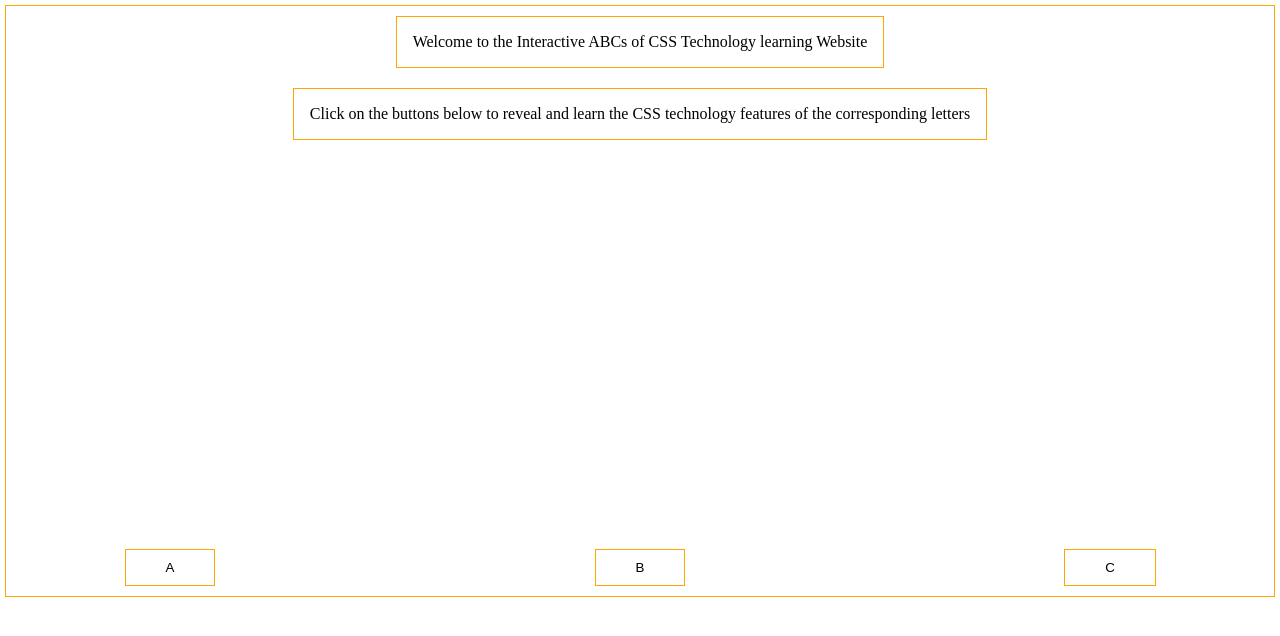
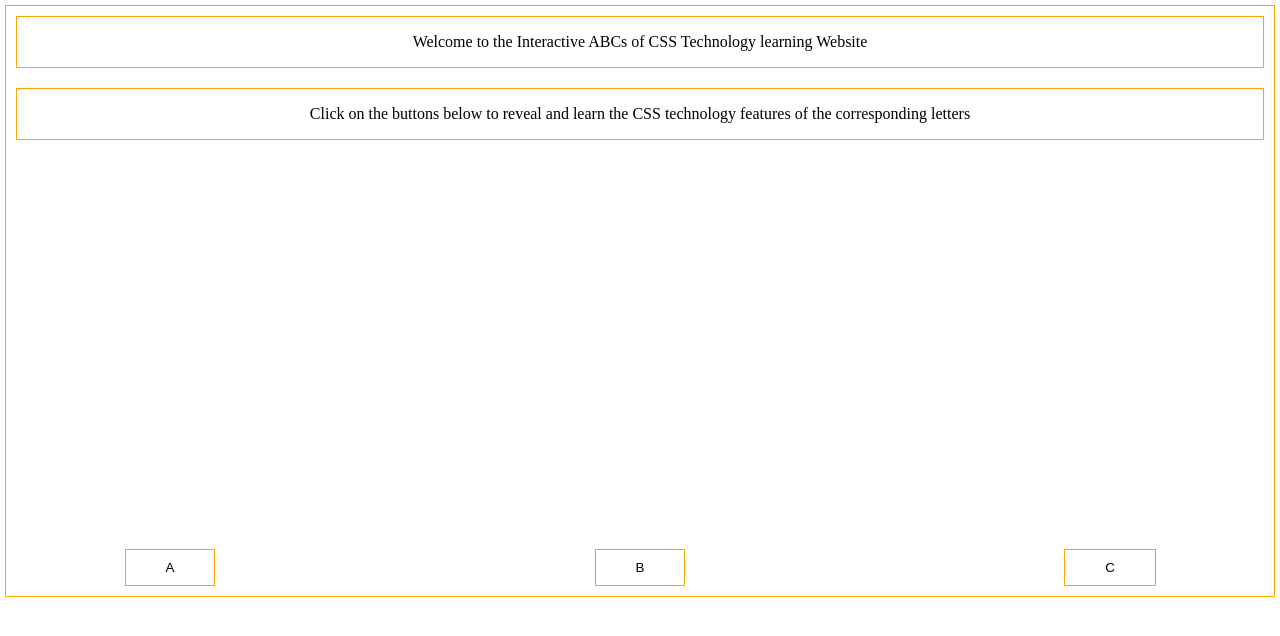
Before and after one commit to isaach437/IsaacHarris_hw2IC, a plain HTML site: page index.html in a window 1280 px wide. Drawn offline with Linux system fonts and the light colour scheme.

Commit message:
style changes

```diff
--- a/index.css
+++ b/index.css
@@ -13,11 +13,13 @@ body {
   display: flex;
   flex-direction: column;
   justify-content: center;
-  align-items: center;
+
   margin: 10px;
   gap: 20px;
 }
-
+p {
+  text-align: center;
+}
 .header div {
   border: 1px solid orange;
   padding: 1rem;
--- a/index.html
+++ b/index.html
@@ -12,11 +12,15 @@
   <body>
     <div class="header">
       <div>
-        Welcome to the Interactive ABCs of CSS Technology learning Website
+        <p>
+          Welcome to the Interactive ABCs of CSS Technology learning Website
+        </p>
       </div>
       <div>
-        Click on the buttons below to reveal and learn the CSS technology
-        features of the corresponding letters
+        <p>
+          Click on the buttons below to reveal and learn the CSS technology
+          features of the corresponding letters
+        </p>
       </div>
     </div>
 
```
